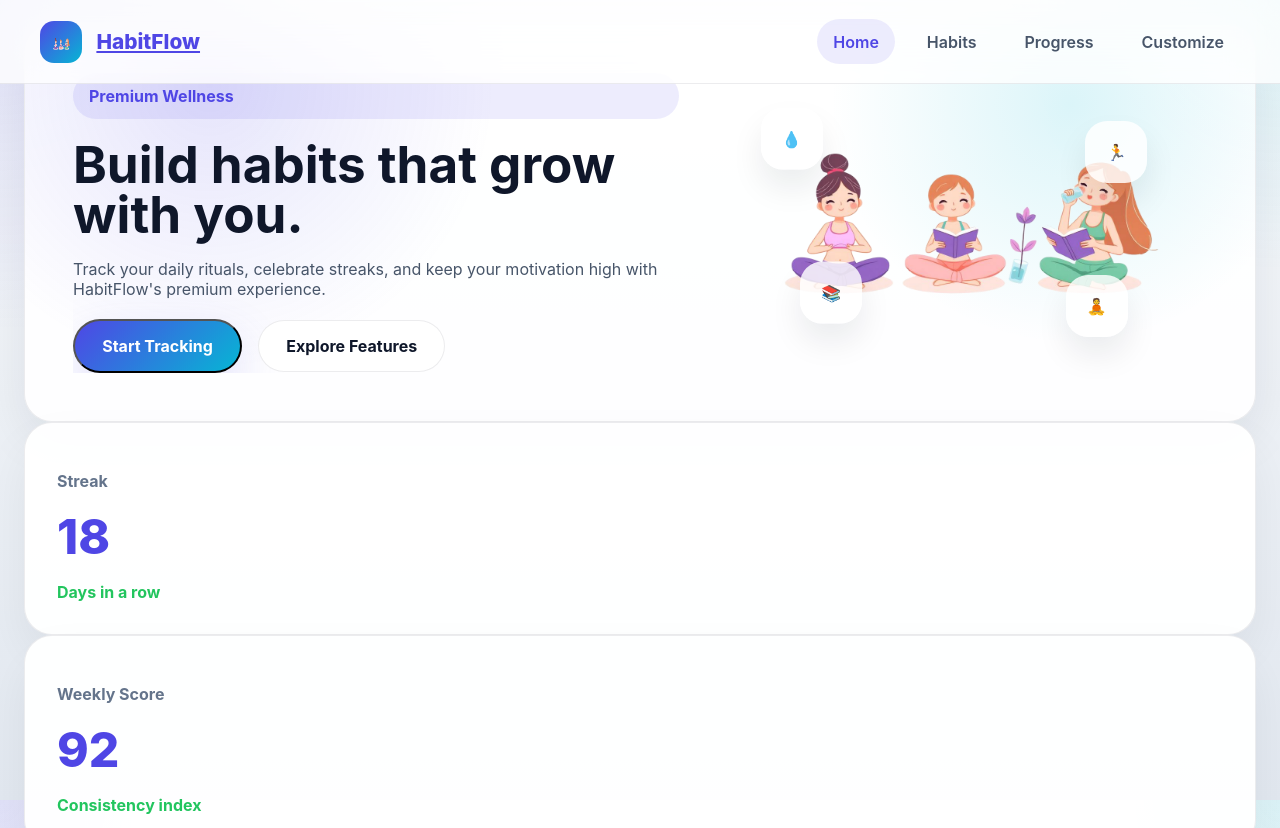
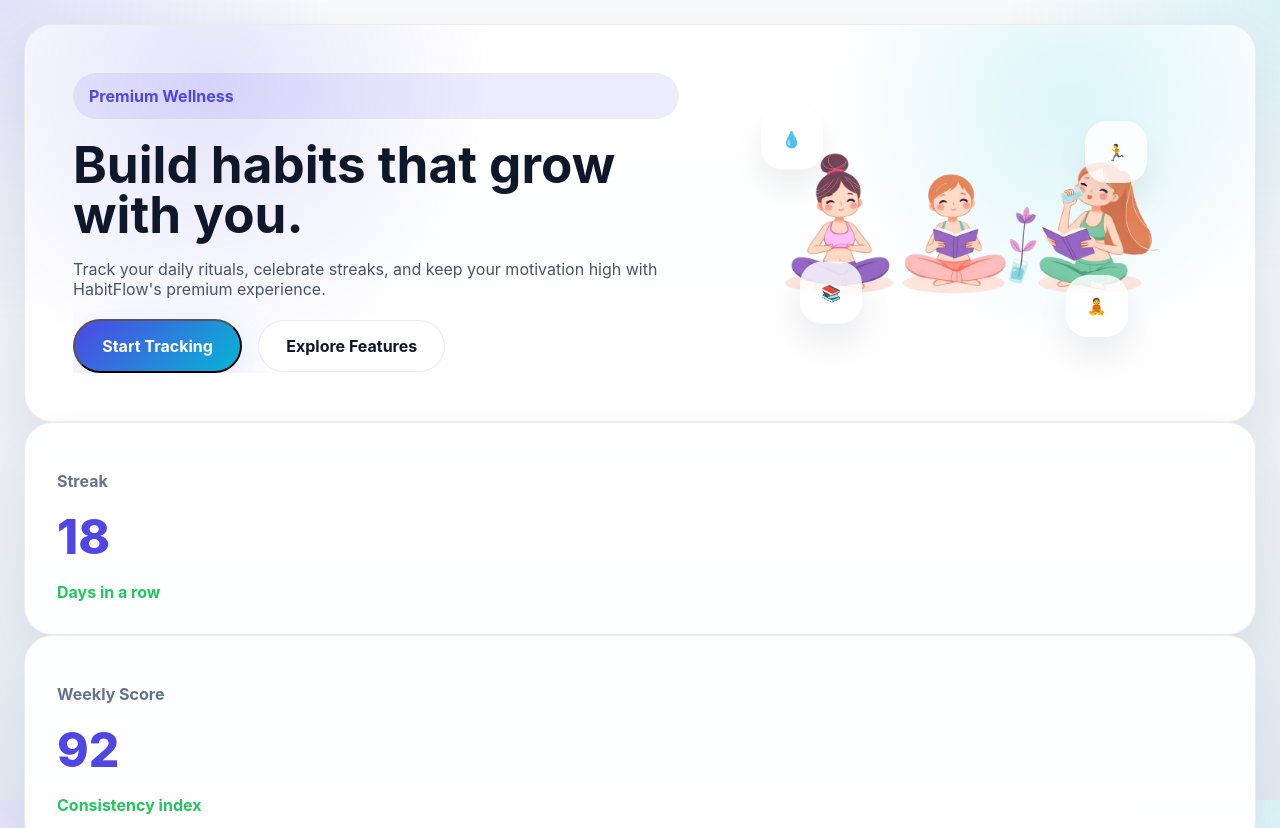
Before and after one commit to rathiselva29/Habit-Tracking, a website: page index.html in a window 1280 px wide. Shown: the top 828 px of the page. Drawn offline with Linux system fonts and the light colour scheme.

Commit message:
Replace top navbar with fixed bottom navigation: remove top nav markup from HTML pages

```diff
--- a/index.html
+++ b/index.html
@@ -10,29 +10,7 @@
   <meta name="theme-color" content="#4F46E5">
 </head>
 <body class="page-home">
-  <nav class="navbar">
-    <div class="nav-container">
-      <a href="index.html" class="nav-brand">
-        <img src="image/train img.png" alt="HabitFlow logo" class="nav-logo">
-        HabitFlow
-      </a>
-      <button id="mobile-menu-toggle" class="mobile-menu-toggle">☰</button>
-      <ul class="nav-links">
-        <li><a href="#" class="nav-link active" data-page="index">Home</a></li>
-        <li><a href="#" class="nav-link" data-page="habit-categories">Habits</a></li>
-        <li><a href="#" class="nav-link" data-page="progress">Progress</a></li>
-        <li><a href="#" class="nav-link" data-page="customize">Customize</a></li>
-      </ul>
-    </div>
-    <div id="mobile-menu" class="mobile-menu">
-      <ul class="mobile-nav-links">
-        <li><a href="#" class="nav-link active" data-page="index">Home</a></li>
-        <li><a href="#" class="nav-link" data-page="habit-categories">Habits</a></li>
-        <li><a href="#" class="nav-link" data-page="progress">Progress</a></li>
-        <li><a href="#" class="nav-link" data-page="customize">Customize</a></li>
-      </ul>
-    </div>
-  </nav>
+  <!-- Top navbar removed in favor of fixed bottom navigation (glassmorphism) -->
 
   <main class="page-shell">
     <section class="hero">
```
Also changed, not shown: customize.html (+1 -23 lines), daily-tracker.html (+1 -23 lines), habit-categories.html (+1 -23 lines), progress.html (+1 -23 lines).
